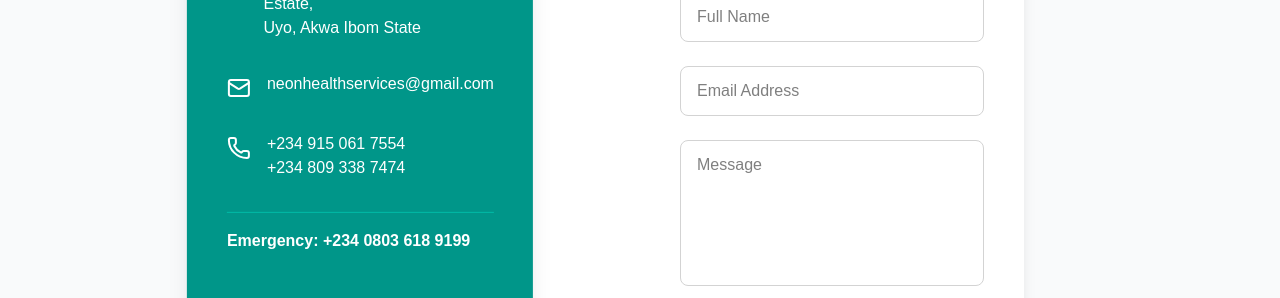
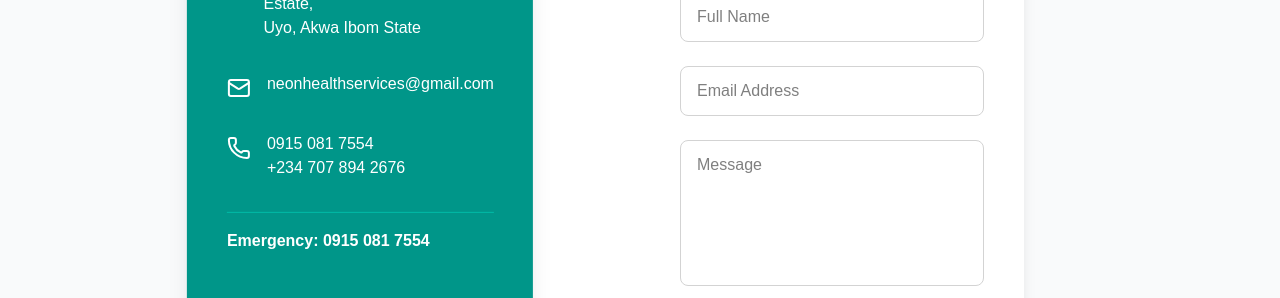
Before and after one commit to neonhealthservices/neonhealth-frontend, a Next.js app: page / in a window 1280 px wide. Shown: the part 3580-3878 px from the top of the page. Built offline with nearby package versions, Linux system fonts and the light colour scheme; no server answers; the database is empty; a web font is replaced by a local one.

Commit message:
fix: update contact phone numbers in the contact layout component.

```diff
--- a/components/layout/contact.tsx
+++ b/components/layout/contact.tsx
@@ -91,11 +91,11 @@ export default function ContactForm() {
               <div className="flex items-start gap-4">
                 <Phone className="w-6 h-6 mt-1" />
                 <div>
-                  <a href="tel:+2349150617554" className="block hover:underline">
-                    +234 915 061 7554
+                  <a href="tel:+2349150817554" className="block hover:underline">
+                    0915 081 7554
                   </a>
-                  <a href="tel:+2348093387474" className="block hover:underline">
-                    +234 809 338 7474
+                  <a href="tel:+2347078942676" className="block hover:underline">
+                    +234 707 894 2676
                   </a>
                 </div>
               </div>
@@ -104,8 +104,8 @@ export default function ContactForm() {
               <div className="pt-4 border-t border-teal-500">
                 <p className="font-semibold">
                   Emergency:{' '}
-                  <a href="tel:+2348036189199" className="hover:underline">
-                    +234 0803 618 9199
+                  <a href="tel:+2349150817554" className="hover:underline">
+                    0915 081 7554
                   </a>
                 </p>
               </div>
```
